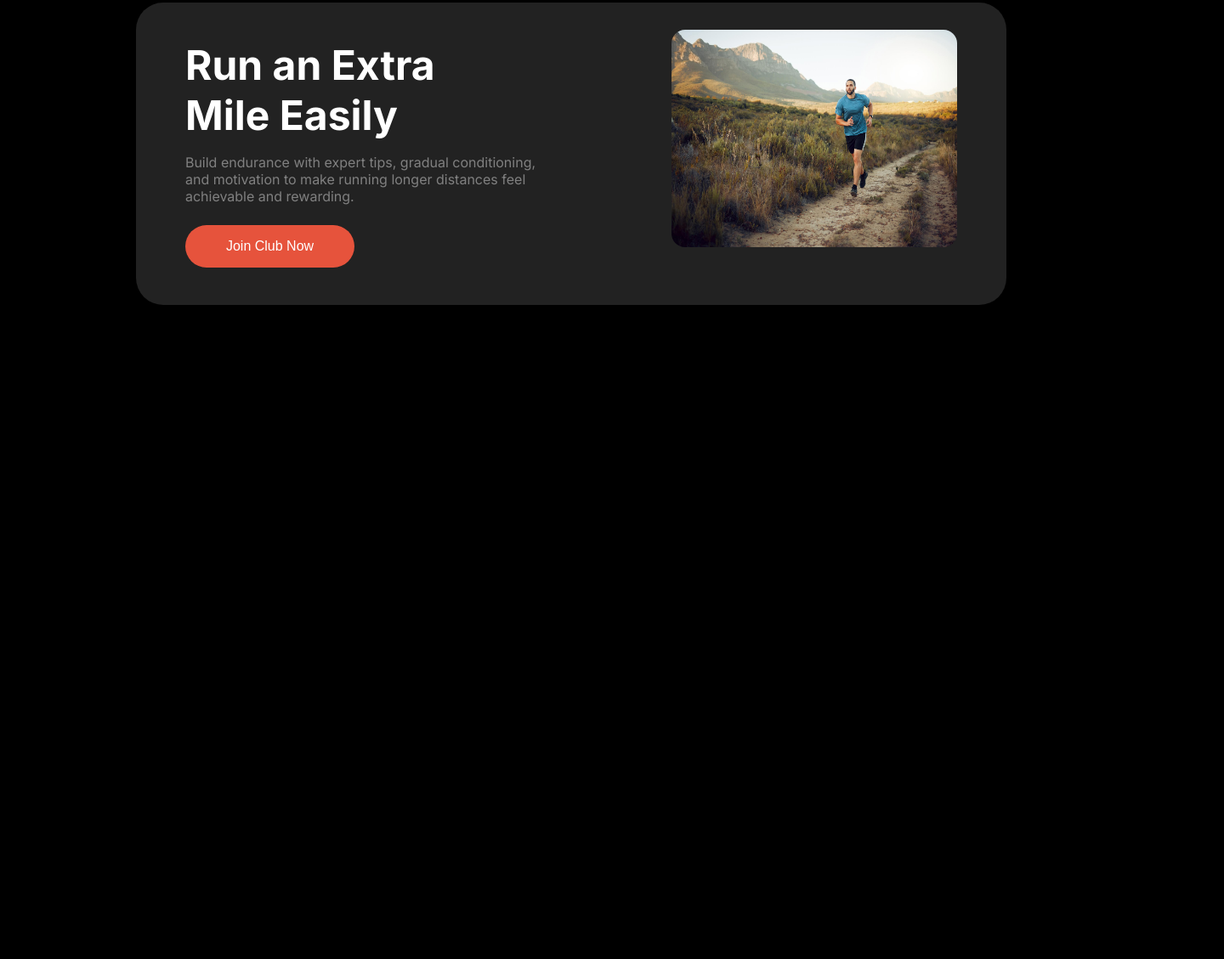
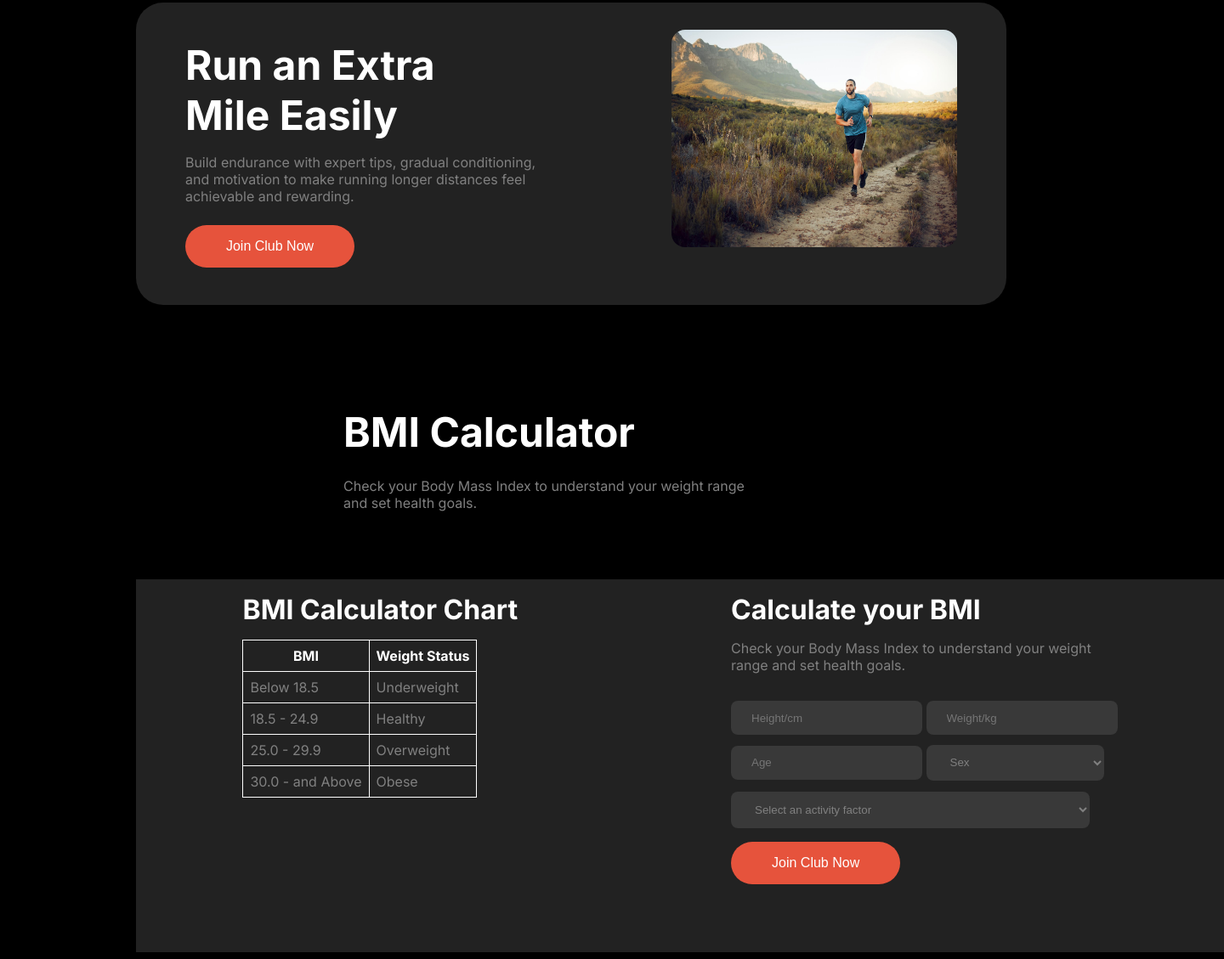
Before and after one commit to masum-k/rb9-assignment-2, a plain HTML site: page index.html in a window 1280 px wide. Shown: the part 1423-2552 px from the top of the page at 85% size, 1440 px wide, since content can reach past the window. Before the commit the page ends 1790 px from the top, so only its background shows below. Drawn offline with Linux system fonts and the light colour scheme.

Commit message:
finished calculator section

```diff
--- a/index.html
+++ b/index.html
@@ -1,5 +1,6 @@
 <!DOCTYPE html>
 <html lang="en">
+
 <head>
   <meta charset="UTF-8" />
   <meta name="viewport" content="width=device-width, initial-scale=1.0" />
@@ -9,13 +10,10 @@
   <link rel="preconnect" href="https://fonts.gstatic.com" crossorigin />
   <link
     href="https://fonts.googleapis.com/css2?family=Inter:ital,opsz,wght@0,14..32,100..900;1,14..32,100..900&display=swap"
-      rel="stylesheet"
-    />
-    <script
-      src="https://kit.fontawesome.com/5408abf04f.js"
-      crossorigin="anonymous"
-    ></script>
+    rel="stylesheet" />
+  <script src="https://kit.fontawesome.com/5408abf04f.js" crossorigin="anonymous"></script>
 </head>
+
 <body id="font-inter">
   <header>
     <!-- Navbar Section -->
@@ -106,17 +104,88 @@
       <div class="mile">
         <!-- Text -->
         <div class="mile-text">
-              <h2>Run an Extra <br>Mile Easily</h2>
-              <p>Build endurance with expert tips, gradual conditioning,<br> and motivation to make running longer distances feel <br>achievable and rewarding.</p>
+          <h2>Run an Extra <br />Mile Easily</h2>
+          <p>
+            Build endurance with expert tips, gradual conditioning,<br />
+            and motivation to make running longer distances feel
+            <br />achievable and rewarding.
+          </p>
           <button class="button1">Join Club Now</button>
         </div>
         <!-- Image -->
         <div class="mile-img">
-              <img src="images/run.jpg" alt="">
+          <img src="images/run.jpg" alt="" />
+        </div>
+      </div>
+    </section>
+
+    <!-- BMI Calculator -->
+    <section>
+      <!-- text -->
+      <div class="bmi-title">
+        <div>
+          <h2>BMI Calculator</h2>
+          <p>
+            Check your Body Mass Index to understand your weight range
+            <br />
+            and set health goals.
+          </p>
+        </div>
+      </div>
+      <div class="calculator">
+        <div class="bmi-container">
+          <h4 id="chart-title">BMI Calculator Chart</h4>
+          <table>
+            <tr>
+              <th>BMI</th>
+              <th>Weight Status</th>
+            </tr>
+            <tr>
+              <td>Below 18.5</td>
+              <td>Underweight</td>
+            </tr>
+            <tr>
+              <td>18.5 - 24.9</td>
+              <td>Healthy</td>
+            </tr>
+            <tr>
+              <td>25.0 - 29.9</td>
+              <td>Overweight</td>
+            </tr>
+            <tr>
+              <td>30.0 - and Above</td>
+              <td>Obese</td>
+            </tr>
+          </table>
+        </div>
+        <div>
+          <h4>Calculate your BMI</h4>
+          <p>Check your Body Mass Index to understand your weight <br>range and set health goals.</p>
+          <form class="input" action="">
+            <div class="first-row">
+              <input placeholder="Height/cm" type="text">
+              <input placeholder="Weight/kg" type="text">
+            </div>
+            <div class="second-row">
+              <input placeholder="Age" type="text">
+              <select>
+                <option value="">Sex</option>
+                <option value="">Male</option>
+                <option value="">Female</option>
+              </select>
+              <br>
+              <select id="second-selector">
+                <option value="">Select an activity factor</option>
+              </select>
+              <br>
+              <button class="button1">Join Club Now</button>
+            </div>
+          </form>
         </div>
       </div>
     </section>
   </main>
 </body>
 <footer></footer>
+
 </html>
--- a/styles/style.css
+++ b/styles/style.css
@@ -18,6 +18,11 @@ h2 {
 h3 {
   margin: 0;
   margin-top: 1.5rem;
+}
+
+h4 {
+  font-size: 2rem;
+  margin: 1rem 0 1rem 0;
 }
 /* Common style ----*/
 
@@ -155,12 +160,12 @@ p {
 
 /* Extra Mile Section ---->*/
 
-.mile-container{
+.mile-container {
   margin-top: 7rem;
 }
 
-.mile{
-  background-color:#222;
+.mile {
+  background-color: #222;
   border-radius: 2rem;
   display: flex;
   justify-content: center;
@@ -168,22 +173,68 @@ p {
   margin: auto;
 }
 
-.mile-text > h2{
+.mile-text > h2 {
   padding-bottom: 1rem;
   margin: 0;
 }
 
-.mile-img > img{
+.mile-img > img {
   border-radius: 1rem;
   margin-bottom: 2rem;
   width: 21rem;
   height: 16rem;
 }
 
-.mile-text > button{
+.mile-text > button {
   margin-top: 1.5rem;
 }
 /* Extra Mile Section ----> */
+
+/* Bmi Calculator ----> */
+td {
+  color: gray;
+}
+
+table,
+th,
+tr,
+td {
+  padding: 0.5rem;
+  border: 1px solid white;
+  border-collapse: collapse;
+}
+.calculator {
+  background-color: #222;
+}
+.input {
+  margin-top: 2rem;
+}
+
+input{
+  background-color: rgba(255, 255, 255, 0.1);
+  padding: 0.8rem 1.5rem;
+  border: none;
+  color: gray;
+  border-radius: 0.5rem;
+}
+
+select {
+  padding: 0.8rem 7.5rem 0.8rem 1.5rem;
+  background-color: rgba(255, 255, 255, 0.1);
+  color: gray;
+  border: none;
+  border-radius: 0.5rem;
+}
+
+.first-row{
+  margin-bottom: 0.7rem;
+}
+
+#second-selector{
+  padding: 0.8rem 15rem 0.8rem 1.5rem;
+  margin-top: 0.8rem;
+}
+/* Bmi Calculator ----> */
 
 /* Main Section ---->*/
 
@@ -191,6 +242,11 @@ p {
 
 /* Smaller Device */
 @media screen and (max-width: 576px) {
+  h4 {
+    font-size: 1.5rem;
+    padding-top: 2rem;
+  }
+
   .banner-title > h1 {
     font-size: 3.5rem;
   }
@@ -227,24 +283,41 @@ p {
     margin-top: 2rem;
   }
 
-  .mile{
+  .mile {
     flex-direction: column;
     border-radius: 2rem;
   }
 
-  .mile-text{
+  .mile-text {
     margin-left: 3rem;
     padding: 2rem;
   }
 
-  .mile-text > h2{
+  .mile-text > h2 {
     margin-bottom: 1.5rem;
     font-size: 2.5rem;
   }
 
-  .mile-text > button{
+  .mile-text > button {
     padding: 1rem 5rem;
     margin-top: 1.5rem;
+  }
+
+  .first-row{
+    margin-bottom: 0rem;
+  }
+
+  input{
+    margin-bottom: 0.8rem;
+  }
+
+  .calculator{
+    padding-bottom: 3rem;
+    text-align: center;
+  }
+
+  .bmi-container table{
+    margin-left: 6.5rem;
   }
 }
 
@@ -268,13 +341,28 @@ p {
     margin-left: 4rem;
   }
 
-  .mile{
+  .mile {
     width: 60rem;
     padding: 2rem;
   }
 
-  .mile-text{
+  .mile-text {
     margin-right: 10rem;
+  }
+
+  .bmi-title {
+    margin-top: 5rem;
+    margin-bottom: 5rem;
+    display: flex;
+    justify-content: center;
+  }
+
+  .calculator {
+    display: flex;
+    justify-content: space-around;
+    width: 80rem;
+    margin: auto;
+    padding-bottom: 5rem;
   }
 }
 /* Media Query ----*/
```
Lines whose indentation alone changed are shown as unchanged.
